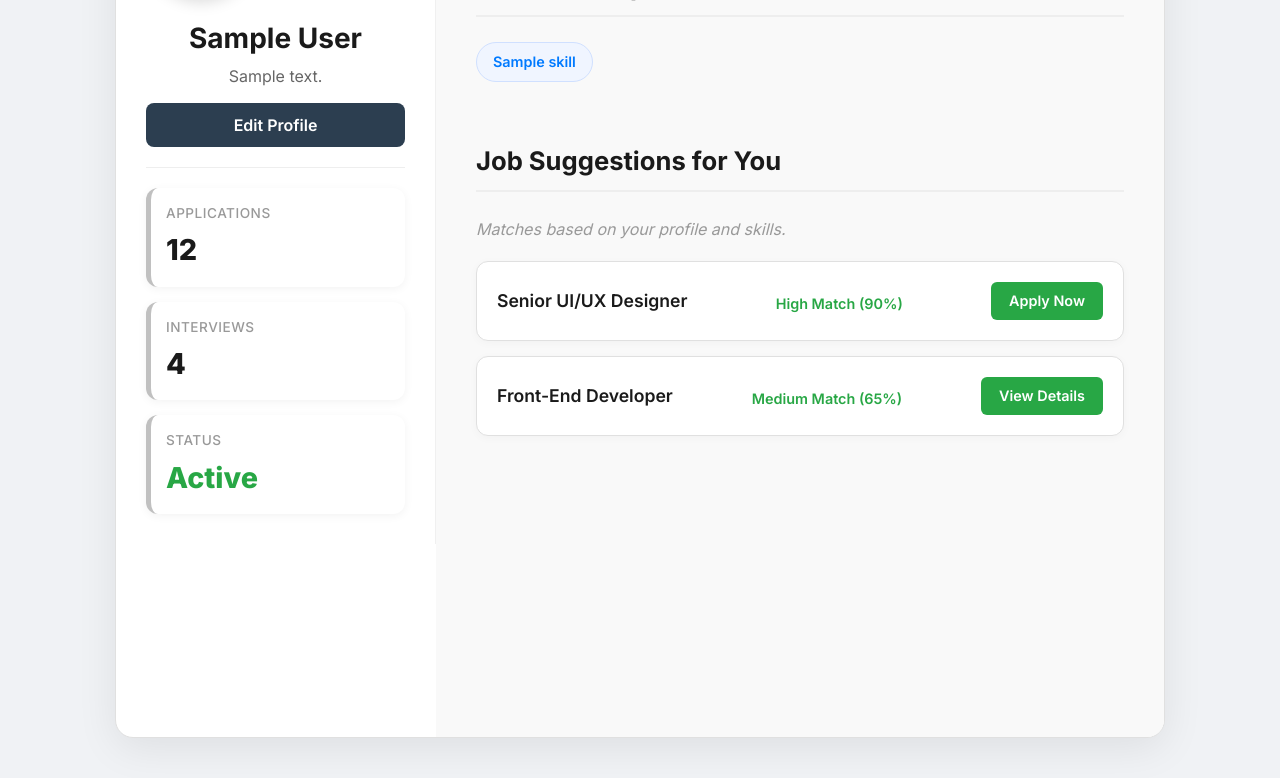
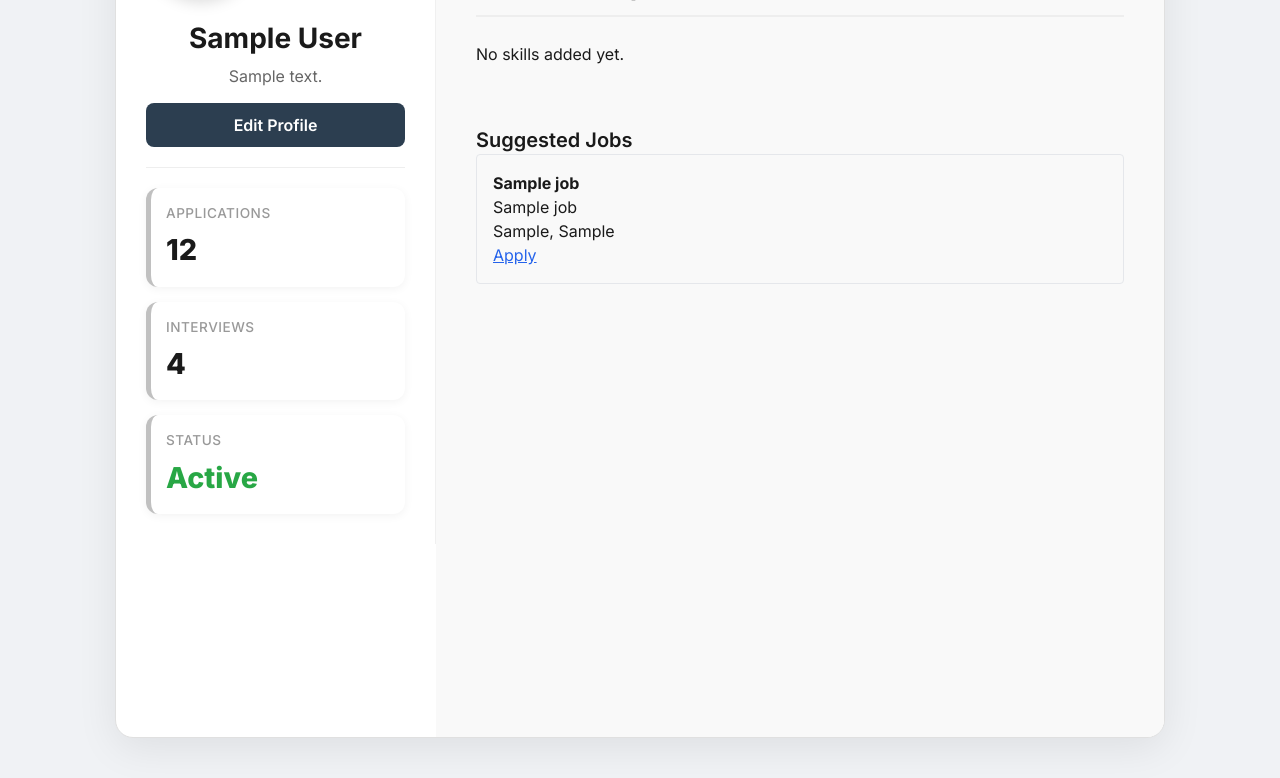
Before and after one commit to archie012526/ads_django1, a Django app: template mysite/main/templates/main/profile.html in a window 1280 px wide. Shown: the part 237-1015 px from the top of the page. Run offline with Django 5.2, Linux system fonts and the light colour scheme; the template is opened without the code that fills it: most values are stand-ins (such as "Sample title", 1, 10 or a date in 2020); grey boxes marked "Sample" are stand-in pictures; some libraries are stand-ins or nearby versions.

Commit message:
matches jobs with skills

```diff
--- a/mysite/main/templates/main/profile.html
+++ b/mysite/main/templates/main/profile.html
@@ -50,34 +50,66 @@
                 </div>
 
             </div> <div class="profile-main-content">
+                    <div class="skills-section">
+                        <h2>Skills & Competencies</h2>
 
-                <div class="skills-section">
-                    <h2>Skills & Competencies</h2>
-                    <div class="skills-list">
-                        {% for skill in skills %}
-                            <span class="skill-tag">{{ skill.name }}</span>
-                        {% empty %}
-                            <p class="note">No skills added yet.</p>
-                        {% endfor %}
+                        {% if profile.skills.exists %}
+                            <ul>
+                                {% for skill in profile.skills.all %}
+                                    <li>
+                                        <strong>{{ skill.name }}</strong>
+                                        — {{ skill.level }}
+
+                                        {% if skill.description %}
+                                            <br>
+                                            <small>{{ skill.description }}</small>
+                                        {% endif %}
+                                    </li>
+                                {% endfor %}
+                            </ul>
+                        {% else %}
+                            <p>No skills added yet.</p>
+                        {% endif %}
                     </div>
-                </div>
+                            {% if suggested_jobs %}
+                            <h2 class="text-xl font-semibold mt-6">Suggested Jobs</h2>
 
-                <div class="job-suggestions">
-                    <h2 class="section-title">Job Suggestions for You</h2>
-                    <p class="suggestion-intro">Matches based on your profile and skills.</p>
-                    <div class="suggestion-list">
-                        <div class="suggestion-item">
-                            <h3>Senior UI/UX Designer</h3>
-                            <p class="skill-match">High Match (90%)</p>
-                            <a href="#" class="apply-btn">Apply Now</a>
-                        </div>
-                        <div class="suggestion-item">
-                            <h3>Front-End Developer</h3>
-                            <p class="skill-match">Medium Match (65%)</p>
-                            <a href="#" class="apply-btn">View Details</a>
-                        </div>
-                    </div>
-                </div>
+                            {% for job in suggested_jobs %}
+                                <div class="border p-4 rounded mb-3">
+                                <h3 class="font-bold">{{ job.job_title }}</h3>
+                                <p>{{ job.employer_name }}</p>
+                                <p>{{ job.job_city }}, {{ job.job_country }}</p>
+
+                                <a href="{{ job.job_apply_link }}"
+                                    target="_blank"
+                                    class="text-blue-600 underline">
+                                    Apply
+                                </a>
+                                </div>
+                            {% endfor %}
+                            {% else %}
+                                {% if suggested_jobs %}
+                                    <h2 class="text-xl font-semibold mt-6">Suggested Jobs</h2>
+
+                                    {% for job in suggested_jobs %}
+                                        <div class="border p-4 rounded mb-3">
+                                            <h3 class="font-bold">{{ job.job_title }}</h3>
+                                            <p>{{ job.employer_name }}</p>
+                                            <p>{{ job.job_city }}, {{ job.job_country }}</p>
+
+                                            <a href="{{ job.job_apply_link }}"
+                                            target="_blank"
+                                            class="text-blue-600 underline">
+                                                Apply
+                                            </a>
+                                        </div>
+                                    {% endfor %}
+                                {% else %}
+                                    <p>No job matches found yet.</p>
+                                {% endif %}
+                            {% endif %}
+
+
 
             </div> </div> </div>
 {% endblock content %}
```
Also changed, not shown: mysite/main/models.py (+0 -15 lines), mysite/main/views.py (+75 -14 lines), mysite/main/migrations/0010_alter_skill_level_alter_skill_name_alter_skill_user.py (added).
